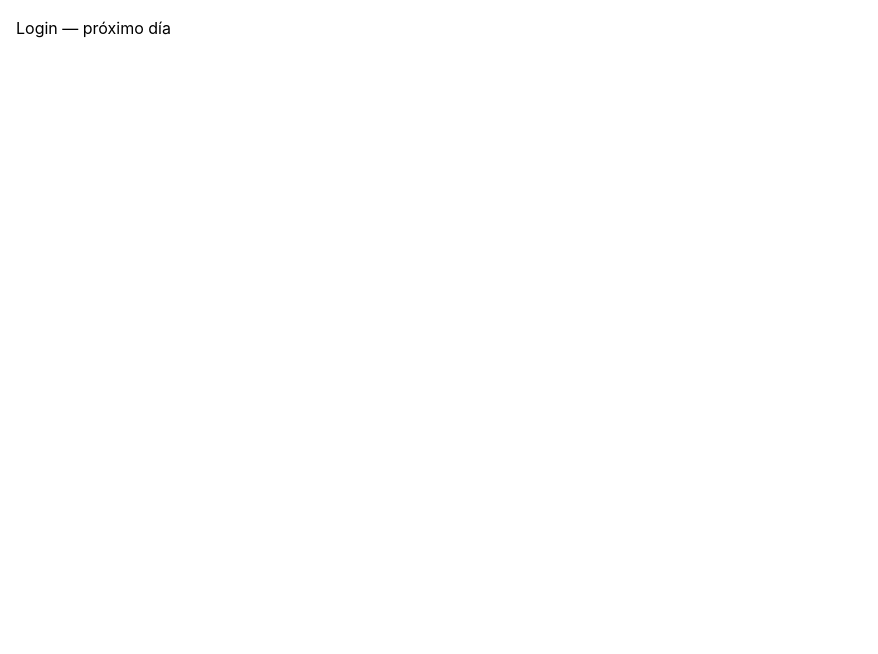
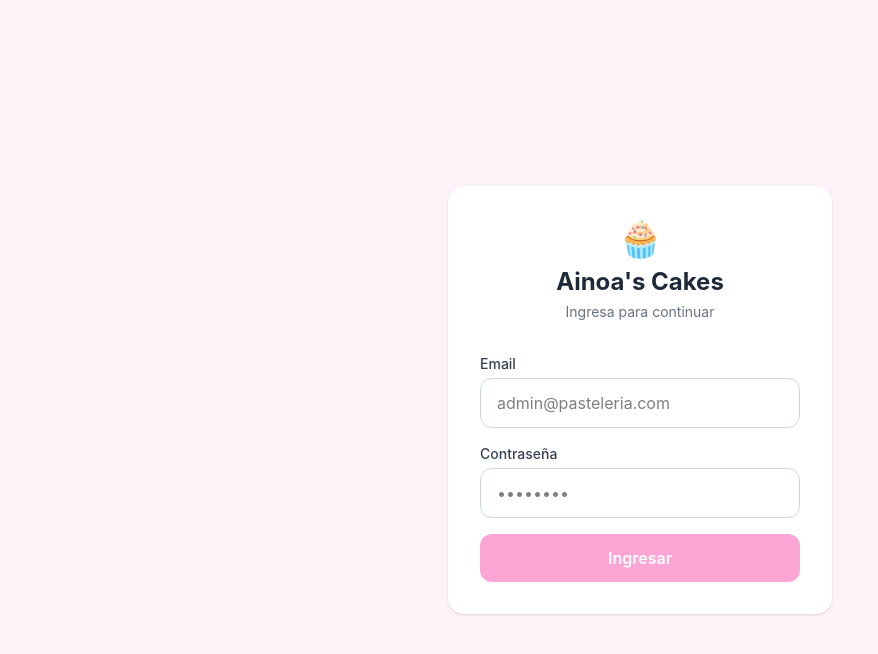
Before and after one commit to eduaardok/acakes-app, a React (Vite) app in the folder frontend/: page /login in a window 1280 px wide. Shown: the top 654 px of the page, without its empty margins (0-878 px from the left). Built offline with nearby package versions, Linux system fonts and the light colour scheme; no server answers.

Commit message:
feat: pantalla de login con JWT y flujo de autenticación

```diff
--- a/frontend/src/pages/Dashboard.tsx
+++ b/frontend/src/pages/Dashboard.tsx
@@ -1,3 +1,26 @@
+import { useNavigate } from "react-router-dom";
+
 export default function Dashboard() {
-    return <div className="p-4">Dashboard — próximo día</div>;
+    const navigate = useNavigate();
+
+    const handleLogout = () => {
+        localStorage.removeItem("token");
+        navigate("/login");
+    };
+
+    return (
+        <div className="min-h-screen bg-gray-50 p-6">
+            <div className="flex items-center justify-between mb-6">
+                <h1 className="text-xl font-bold text-gray-800">Dashboard</h1>
+                <button
+                    onClick={handleLogout}
+                    className="text-sm text-gray-500 hover:text-red-500 transition-colors"
+                >
+                    Cerrar sesión
+                </button>
+            </div>
+
+            <p className="text-gray-500">Pedidos del día — próximo día</p>
+        </div>
+    );
 }
--- a/frontend/src/pages/Login.tsx
+++ b/frontend/src/pages/Login.tsx
@@ -1,3 +1,89 @@
+import { useState } from "react";
+import { useNavigate } from "react-router-dom";
+import { api } from "../lib/api";
+
 export default function Login() {
-    return <div className="p-4">Login — próximo día</div>;
+    const navigate = useNavigate();
+    const [email, setEmail] = useState("");
+    const [password, setPassword] = useState("");
+    const [error, setError] = useState("");
+    const [cargando, setCargando] = useState(false);
+
+    const handleSubmit = async (e: React.FormEvent) => {
+        e.preventDefault();
+        setError("");
+        setCargando(true);
+
+        try {
+            const data = await api.post<{ token: string }>("/auth/login", {
+                email,
+                password,
+            });
+
+            localStorage.setItem("token", data.token);
+            navigate("/dashboard");
+        } catch (err) {
+            setError(err instanceof Error ? err.message : "Error al iniciar sesión");
+        } finally {
+            setCargando(false);
+        }
+    };
+
+    return (
+        <div className="min-h-screen bg-pink-50 flex items-center justify-center p-6">
+            <div className="bg-white rounded-2xl shadow-sm p-8 w-full max-w-sm">
+
+                <div className="text-center mb-8">
+                    <div className="text-4xl mb-2">🧁</div>
+                    <h1 className="text-2xl font-bold text-gray-800">Ainoa's Cakes</h1>
+                    <p className="text-gray-500 text-sm mt-1">Ingresa para continuar</p>
+                </div>
+
+                <div className="space-y-4">
+                    <div>
+                        <label className="block text-sm font-medium text-gray-700 mb-1">
+                            Email
+                        </label>
+                        <input
+                            type="email"
+                            value={email}
+                            onChange={(e) => setEmail(e.target.value)}
+                            className="w-full border border-gray-300 rounded-xl px-4 py-3 text-base focus:outline-none focus:ring-2 focus:ring-pink-300"
+                            placeholder="admin@pasteleria.com"
+                            autoComplete="email"
+                        />
+                    </div>
+
+                    <div>
+                        <label className="block text-sm font-medium text-gray-700 mb-1">
+                            Contraseña
+                        </label>
+                        <input
+                            type="password"
+                            value={password}
+                            onChange={(e) => setPassword(e.target.value)}
+                            className="w-full border border-gray-300 rounded-xl px-4 py-3 text-base focus:outline-none focus:ring-2 focus:ring-pink-300"
+                            placeholder="••••••••"
+                            autoComplete="current-password"
+                        />
+                    </div>
+
+                    {error && (
+                        <div className="bg-red-50 text-red-600 text-sm rounded-xl px-4 py-3">
+                            {error}
+                        </div>
+                    )}
+
+                    <button
+                        onClick={handleSubmit}
+                        disabled={cargando || !email || !password}
+                        className="w-full bg-pink-500 hover:bg-pink-600 disabled:bg-pink-300 text-white font-semibold rounded-xl py-3 text-base transition-colors"
+                    >
+                        {cargando ? "Ingresando..." : "Ingresar"}
+                    </button>
+                </div>
+
+            </div>
+        </div>
+    );
 }
--- a/frontend/vite.config.ts
+++ b/frontend/vite.config.ts
@@ -7,4 +7,7 @@ export default defineConfig({
         react(),
         tailwindcss(),
     ],
+    server: {
+        host: true, // agrega esta línea
+    },
 })
```
Also changed, not shown: 1 other file (tests, documents, lock files or other folders).
